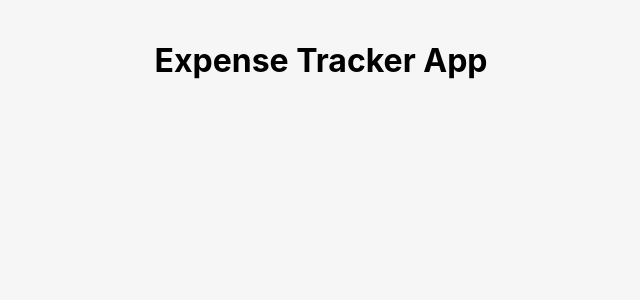
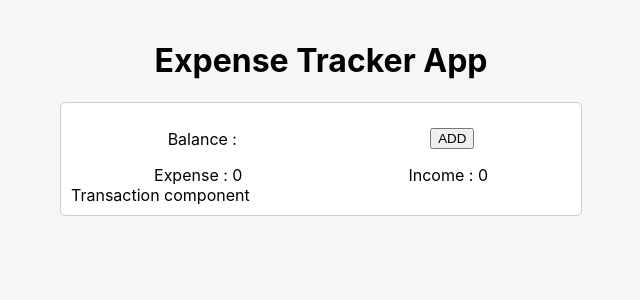
Before and after one commit to Yaser-Hajian/Expense-Tracker-React.js, a React (Create React App) app: page / in a window 1280 px wide. Shown: the top 300 px of the page, without its empty margins (319-959 px from the left). Built offline with nearby package versions, Linux system fonts and the light colour scheme.

Commit message:
make some basic components

```diff
--- a/src/App.js
+++ b/src/App.js
@@ -1,10 +1,12 @@
 import React from "react";
 import './App.css';
+import ExpenseTrackerApp from "./Components/ExpenseTrackerApp/ExpenseTrackerApp";
 
 function App() {
   return (
     <div className="App">
         <h1>Expense Tracker App</h1>
+        <ExpenseTrackerApp />
     </div>
   );
 }
--- /dev/null
+++ b/src/Components/ExpenseTrackerApp/ExpenseTrackerApp.js
@@ -0,0 +1,27 @@
+import React, {useState} from 'react';
+import styles from "./ExpenseTrackerAppStyle.module.css"
+import Transaction from "../Transaction/Transaction";
+const ExpenseTrackerApp = () => {
+    const [expense , setExpense] = useState(0);
+    const [income , setIncome] = useState(0);
+    const [transaction , setTransaction] = useState([]);
+    return (
+        <div className={styles.container}>
+            <div className={styles.balance_div}>
+                <p>Balance : </p>
+                <button>ADD</button>
+            </div>
+            <div className={styles.info}>
+                <div>
+                    Expense : {expense}
+                </div>
+                <div>
+                    Income : {income}
+                </div>
+            </div>
+            <Transaction transaction={transaction}/>
+        </div>
+    );
+};
+
+export default ExpenseTrackerApp;
--- /dev/null
+++ b/src/Components/ExpenseTrackerApp/ExpenseTrackerAppStyle.module.css
@@ -0,0 +1,17 @@
+.container{
+    width: 500px;
+    background-color: white;
+    border: 1px solid #cccccc;
+    border-radius: 5px;
+    padding: 10px;
+}
+.balance_div{
+    display: flex;
+    justify-content: space-around;
+    align-items: center;
+}
+.info{
+    display: flex;
+    justify-content: space-around;
+    align-items: center;
+}
--- /dev/null
+++ b/src/Components/Transaction/Transaction.js
@@ -0,0 +1,11 @@
+import React from 'react';
+
+const Transaction = ({transaction}) => {
+    return (
+        <div>
+            Transaction component
+        </div>
+    );
+};
+
+export default Transaction;
```
